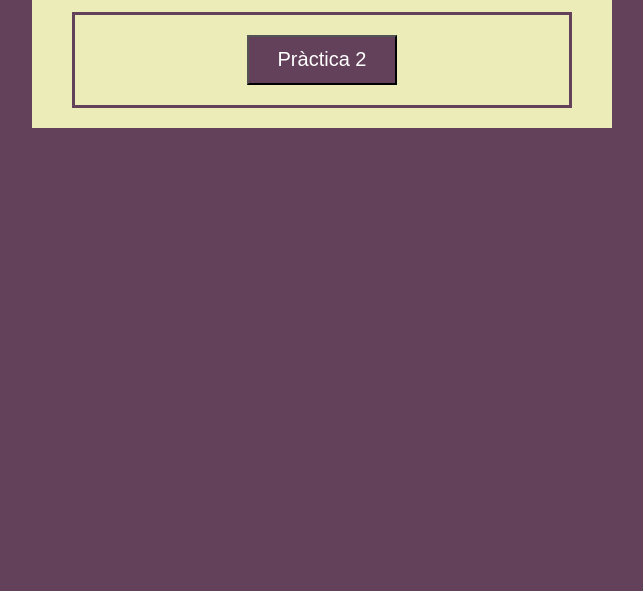
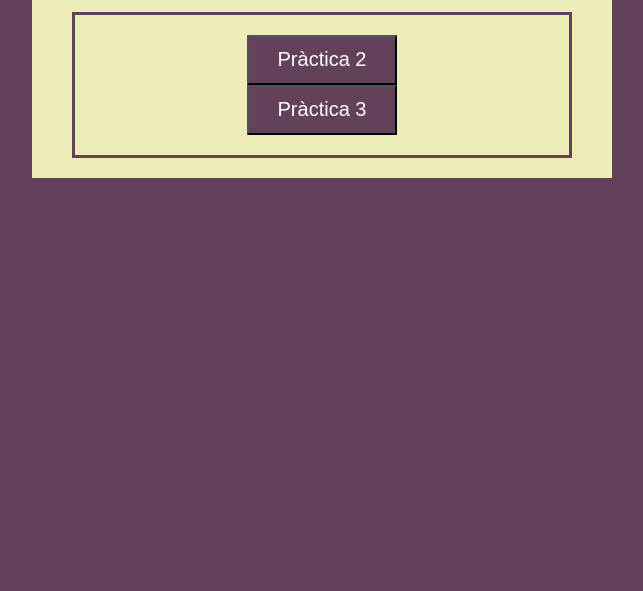
Before and after one commit to u1973244/p_individual, a plain HTML site: page index.html in a window 1280 px wide. Shown: the part 209-800 px from the top of the page, without its empty margins (318-961 px from the left). Drawn offline with Linux system fonts and the light colour scheme.

Commit message:
Update index.html

```diff
--- a/index.html
+++ b/index.html
@@ -11,6 +11,7 @@
 			</div>
 			<div class="menu_opcions">
 				<a href="./pi_2"> <button>Pràctica 2</button> </a>
+				<a href="./pi_3"> <button>Pràctica 3</button> </a>
 			</div>
 		</div>
 	</body>
```
